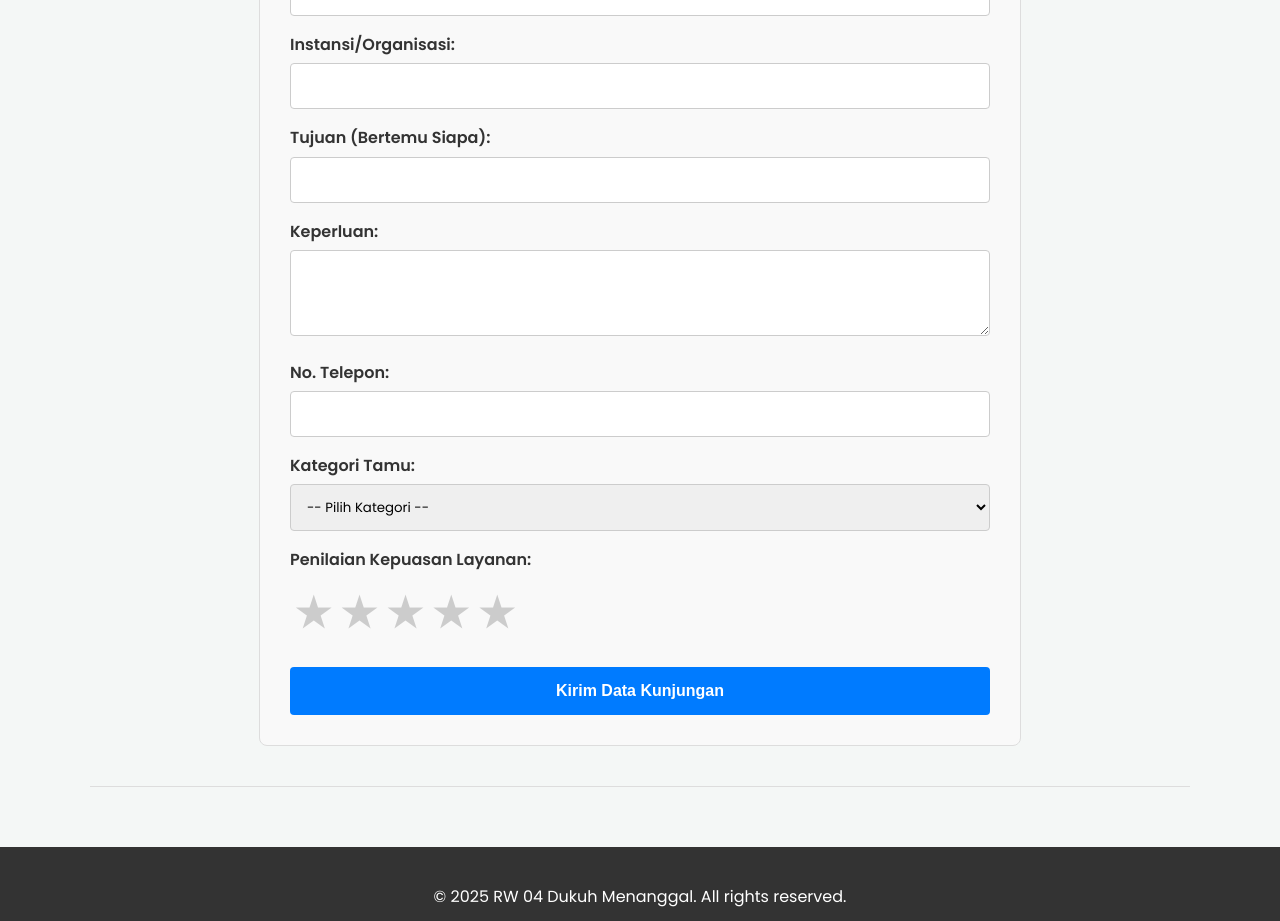
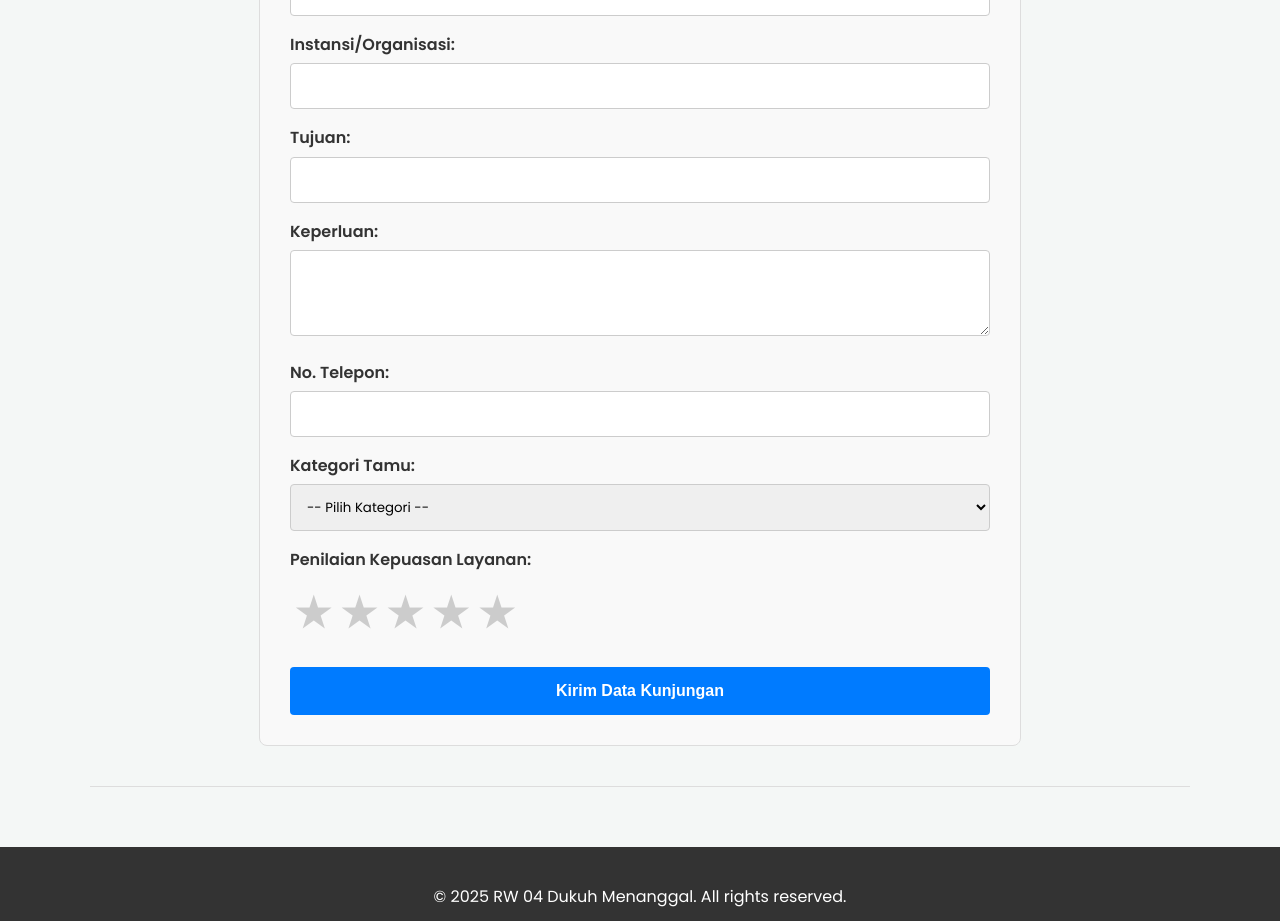
Before and after one commit to eldntr/buku-tamu-app, a website: page public/index.html in a window 1280 px wide. Shown: the part 2040-2961 px from the top of the page. Drawn offline with Linux system fonts and the light colour scheme.

Commit message:
Update guest form: simplify destination label for clarity

```diff
--- a/public/index.html
+++ b/public/index.html
@@ -62,7 +62,7 @@
                 <form id="guestForm">
                     <div class="form-group"><label for="name">Nama:</label><input type="text" id="name"></div>
                     <div class="form-group"><label for="organization">Instansi/Organisasi:</label><input type="text" id="organization"></div>
-                    <div class="form-group"><label for="destination">Tujuan (Bertemu Siapa):</label><input type="text" id="destination"></div>
+                    <div class="form-group"><label for="destination">Tujuan:</label><input type="text" id="destination"></div>
                     <div class="form-group"><label for="purpose">Keperluan:</label><textarea id="purpose" rows="3"></textarea></div>
                     <div class="form-group"><label for="phone">No. Telepon:</label><input type="tel" id="phone"></div>
                     <div class="form-group">
```
